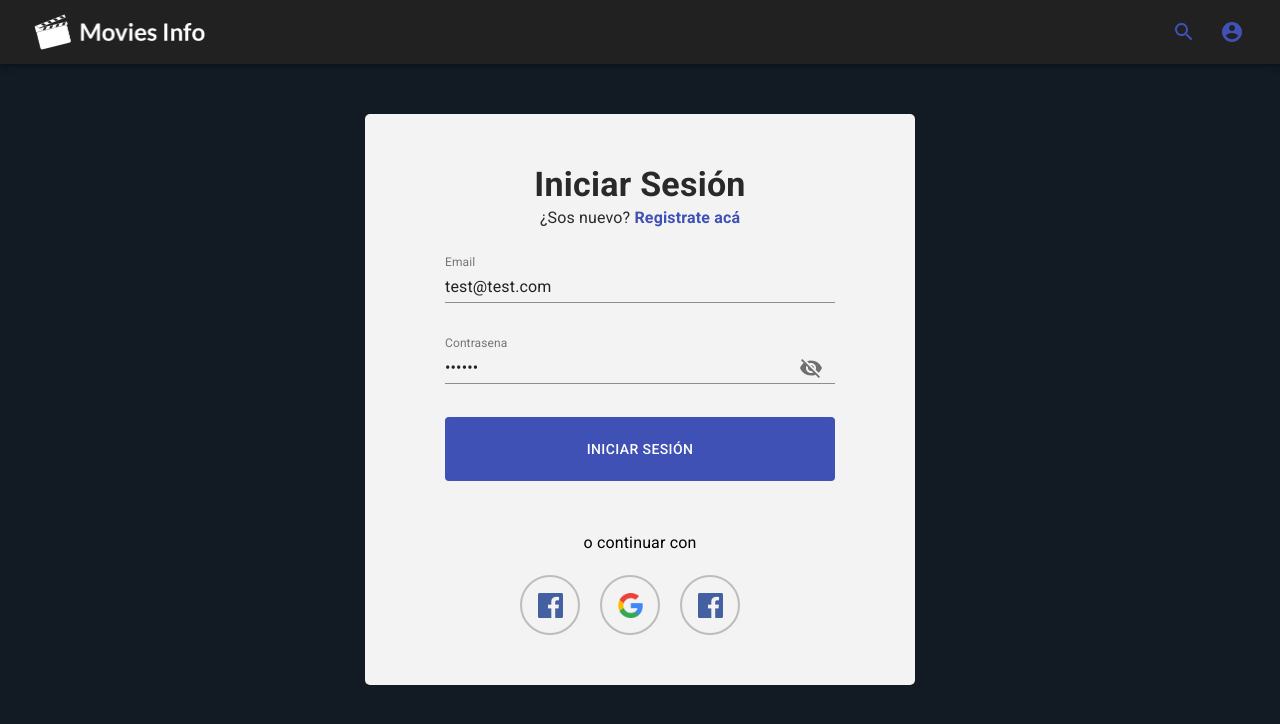
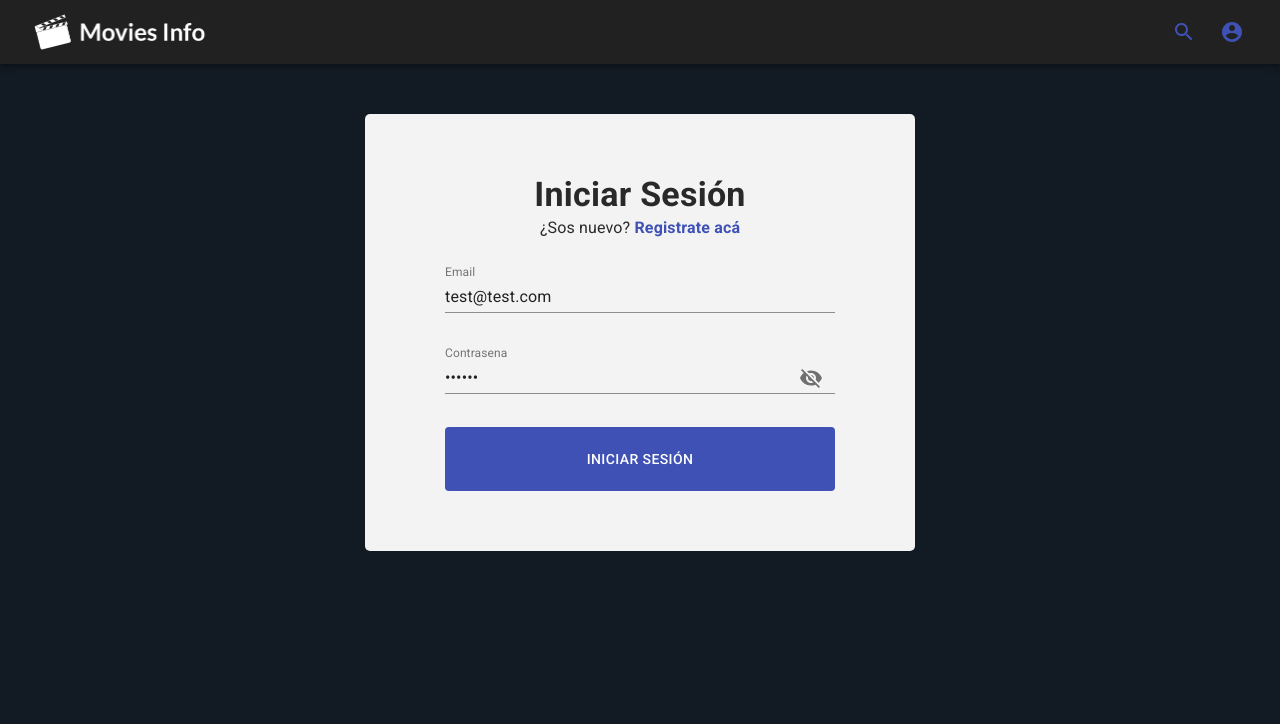
Before and after one commit to LYoshi02/Movies-Info, a React (Create React App) app: page /signin in a window 1280 px wide. Shown: the top 724 px of the page. Built offline with nearby package versions, Linux system fonts and the light colour scheme.

Commit message:
Alternative login methods deleted

```diff
--- a/src/components/Auth/AuthForm/AuthForm.js
+++ b/src/components/Auth/AuthForm/AuthForm.js
@@ -1,14 +1,13 @@
 import React from "react";
-import { makeStyles, Box, Button, Typography } from "@material-ui/core";
+import { makeStyles, Box, Button } from "@material-ui/core";
 
 import Heading from "../../UI/Heading/Heading";
 import Input from "../../UI/Input/Input";
-import SocialMedias from "../SocialMedias/SocialMedias";
 
 const useStyles = makeStyles((theme) => ({
   formStyles: {
     backgroundColor: "rgba(255,255,255,.95)",
-    padding: "5rem 8rem",
+    padding: "6rem 8rem",
     width: "55rem",
     margin: "5rem auto",
     borderRadius: "5px",
@@ -40,7 +39,7 @@ const AuthForm = (props) => {
         />
       </Box>
 
-      <Box m="2.5rem 0 5rem 0">
+      <Box mt="2.5rem">
         {
           props.inputs.map(input => (
             <Input
@@ -65,13 +64,6 @@ const AuthForm = (props) => {
           {props.isSignIn ? "Iniciar Sesión" : "Crear Cuenta"}
         </Button>
       </Box>
-
-      <Box textAlign="center">
-        <Typography className={classes.typographyStyles}>
-          o continuar con
-        </Typography>
-        <SocialMedias />
-      </Box>
     </form>
   );
 };
--- a/src/components/Auth/SocialMedias/SocialMedia/SocialMedia.js
+++ /dev/null
@@ -1,41 +0,0 @@
-import React from "react";
-import { makeStyles } from "@material-ui/core";
-
-const useStyles = makeStyles((theme) => ({
-  imageStyles: {
-    width: "2.5rem",
-    height: "2.5rem",
-    display: "inline-block",
-  },
-  imageContainerStyles: {
-    marginRight: "2rem",
-    display: "inline-flex",
-    justifyContent: "center",
-    alignItems: "center",
-    borderRadius: "50%",
-    border: "2px solid #bdbdbd",
-    width: "6rem",
-    height: "6rem",
-    transition: ".3s all",
-    cursor: "pointer",
-    "&:hover": {
-      border: "2px solid #616161",
-    },
-  },
-}));
-
-const SocialMedia = (props) => {
-  const classes = useStyles();
-
-  return (
-    <div className={classes.imageContainerStyles}>
-      <img
-        src={props.imageUrl}
-        className={classes.imageStyles}
-        alt={props.alt}
-      />
-    </div>
-  );
-};
-
-export default SocialMedia;
--- a/src/components/Auth/SocialMedias/SocialMedias.js
+++ /dev/null
@@ -1,28 +0,0 @@
-import React from 'react';
-
-import SocialMedia from "./SocialMedia/SocialMedia";
-
-import googleIcon from "../../../assets/google_icon.png";
-import facebookIcon from "../../../assets/facebook_icon.png";
-
-
-const SocialMedias = (props) => {
-    return (
-        <div>
-          <SocialMedia
-            imageUrl={facebookIcon}
-            alt="facebook icon"
-          />
-          <SocialMedia
-            imageUrl={googleIcon}
-            alt="google icon"
-          />
-          <SocialMedia
-            imageUrl={facebookIcon}
-            alt="twitter icon"
-          />
-        </div>
-    );
-}
-
-export default SocialMedias;
```
